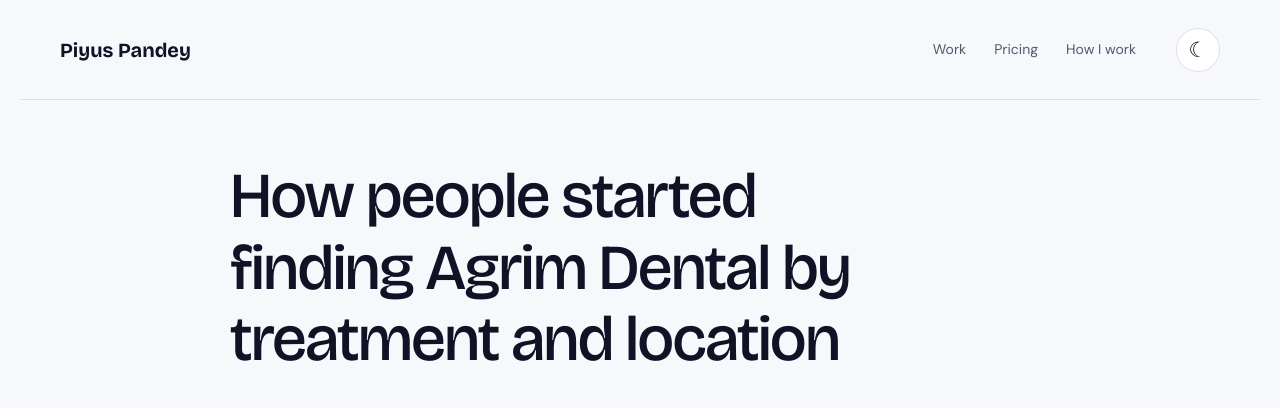
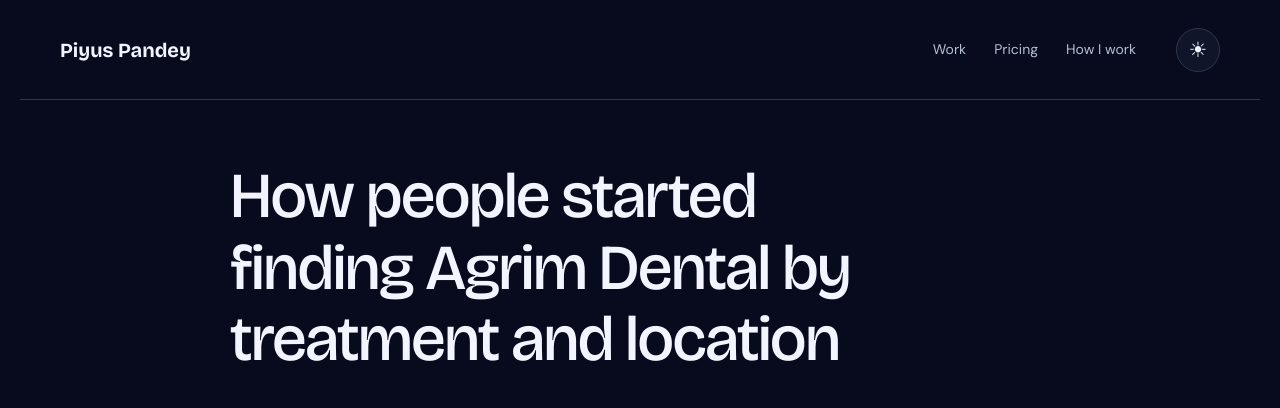
Before and after one commit to Piyuspandey369/Piyuspandey369.github.io, a plain HTML site: page agrim.html in a window 1280 px wide. Shown: the top 408 px of the page. Drawn offline with nearby package versions, Linux system fonts and the light colour scheme.

Commit message:
Default to dark theme

```diff
--- a/agrim.html
+++ b/agrim.html
@@ -1,5 +1,5 @@
 <!doctype html>
-<html lang="en">
+<html lang="en" data-theme="dark">
 <head>
 <meta charset="utf-8">
 <meta name="viewport" content="width=device-width,initial-scale=1">
--- a/theme.js
+++ b/theme.js
@@ -1,6 +1,6 @@
 const buttons = document.querySelectorAll('.theme-toggle');
-let dark = false;
-try { dark = localStorage.getItem('theme') === 'dark'; } catch (error) { /* Use the default theme. */ }
+let dark = true;
+try { dark = localStorage.getItem('theme') !== 'light'; } catch (error) { /* Use the default theme. */ }
 function applyTheme() {
   document.documentElement.dataset.theme = dark ? 'dark' : 'light';
   buttons.forEach(button => {
```
Also changed, not shown: blissful.html (+1 -1 lines), index.html (+1 -1 lines).
